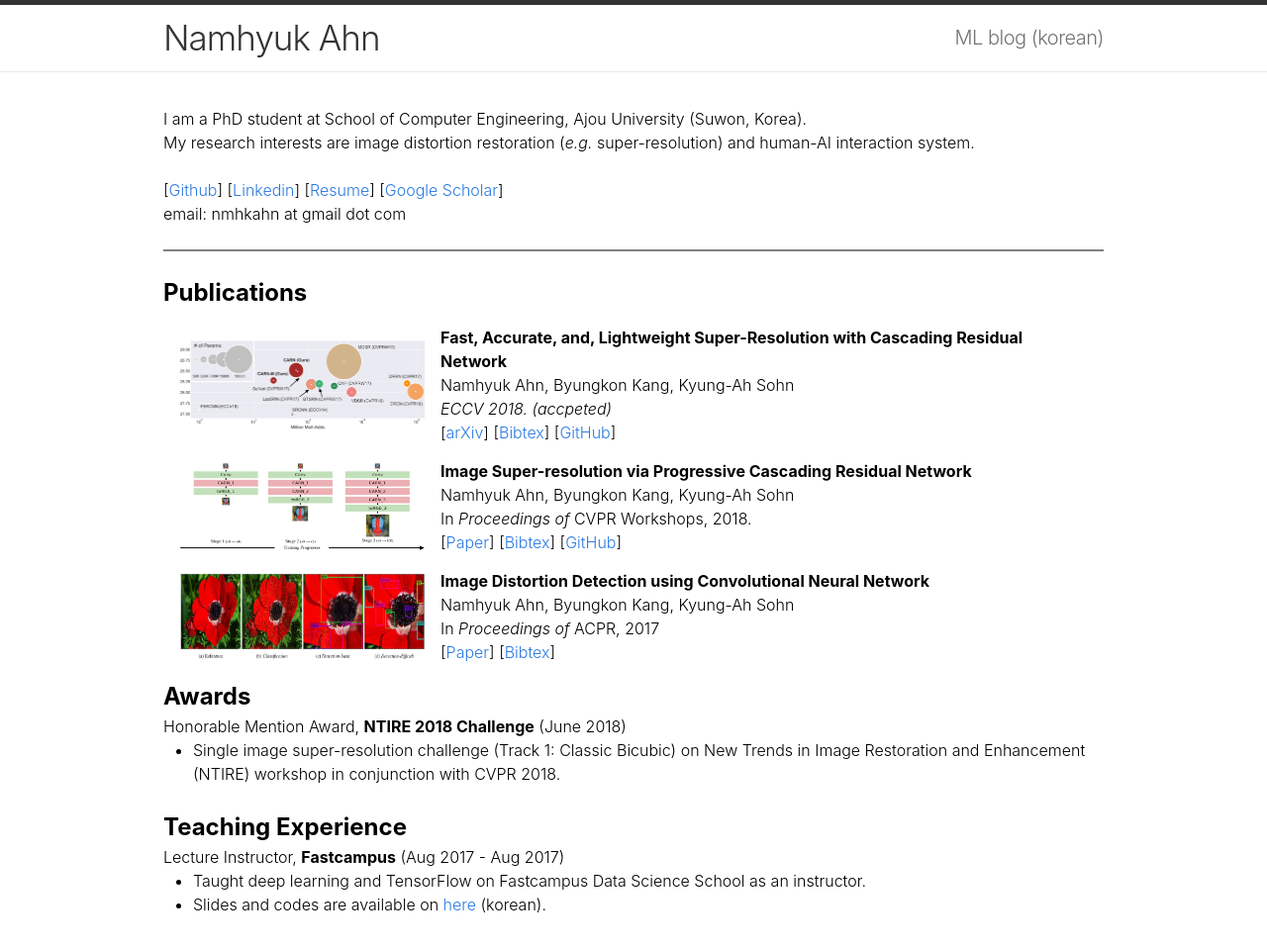
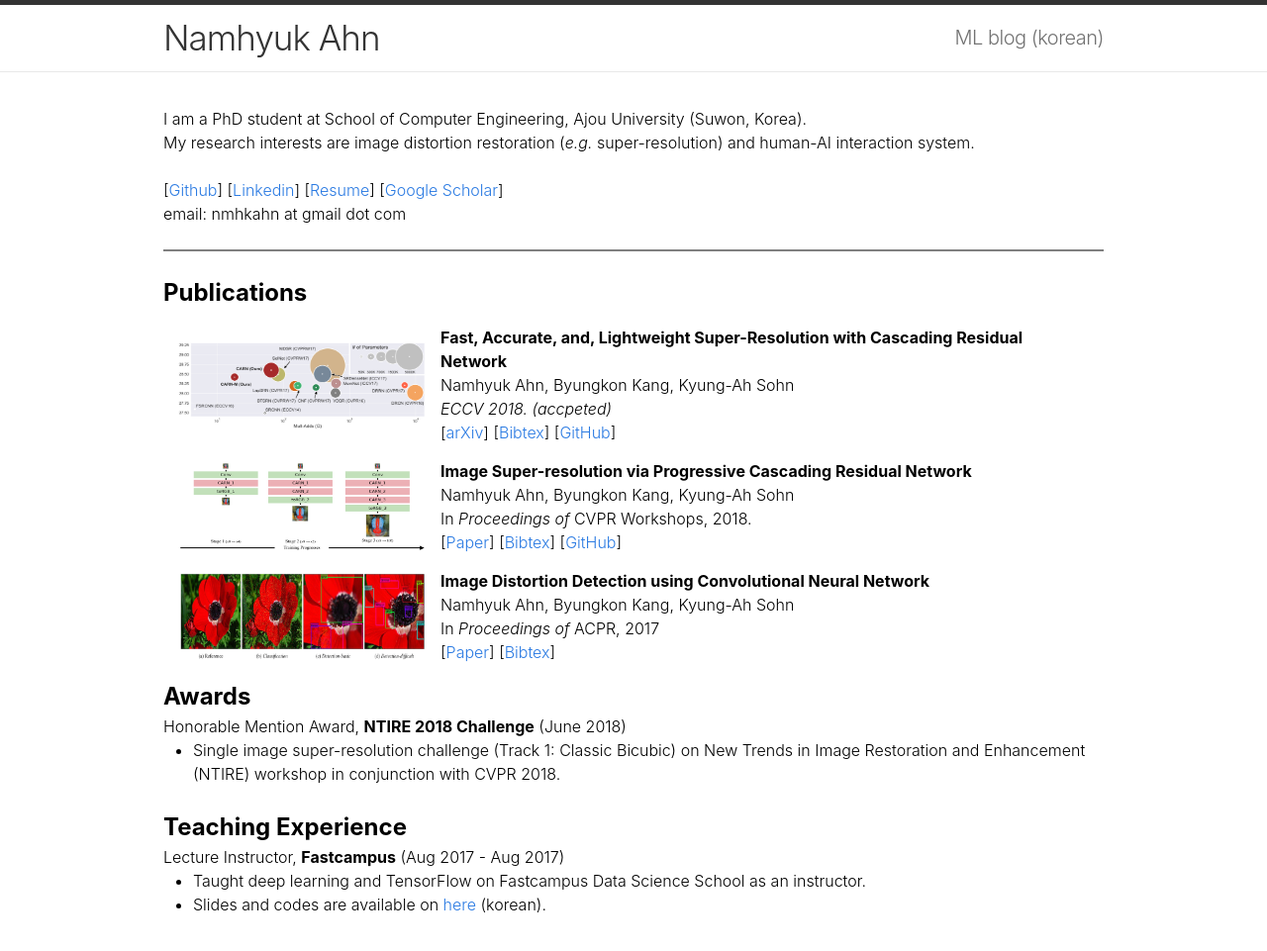
Before and after one commit to nmhkahn/nmhkahn.github.io, a Jekyll site: the page index.html, which Jekyll copies as it is, in a window 1280 px wide. Shown: the whole page at 99% size. Built offline with Jekyll 4.4.1, drawn with Linux system fonts in a browser that asks for light colours.

Commit message:
Update blog

```diff
--- a/index.html
+++ b/index.html
@@ -53,7 +53,7 @@
 
         [<a href="https://github.com/nmhkahn">Github</a>]
         [<a href="https://www.linkedin.com/in/nmhkahn">Linkedin</a>]
-        [<a href="./assets/resume.pdf">Resume</a>]
+        [<a href="./assets/resume_namhyuk_ahn.pdf">Resume</a>]
         [<a href="https://scholar.google.co.kr/citations?user=cFSb6QQAAAAJ">Google Scholar</a>]
         <br>
         email: nmhkahn at gmail dot com
@@ -68,7 +68,7 @@
         <tbody>
             <tr>
                 <td width="25%">
-                    <img width="250" height="90" align="center" src="./assets/paper/arxiv2018.png" border="0">
+                    <img width="250" height="90" align="center" src="./assets/paper/eccv2018.png" border="0">
                 </td>
                 <td>
                     <b>Fast, Accurate, and, Lightweight Super-Resolution with Cascading Residual Network</b><br>
```
Also changed, not shown: assets/paper/arxiv2018.png (deleted), assets/paper/eccv2018.png (added).
